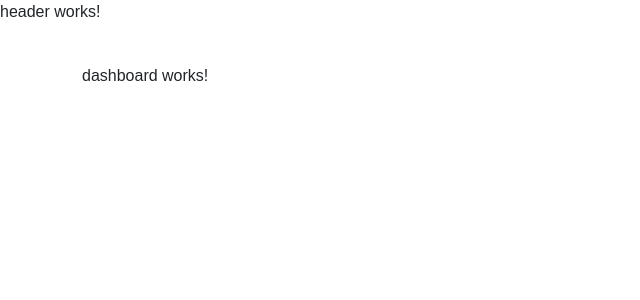
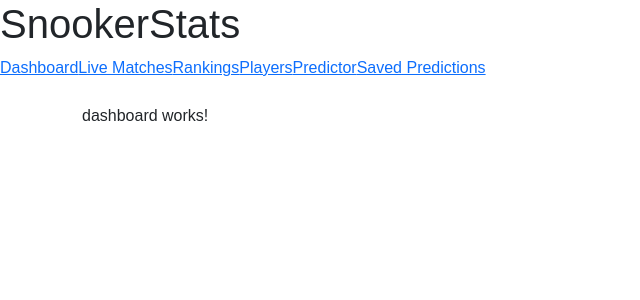
Before and after one commit to WP1ATU/wp1-project-2026-Fragg1e, an Angular app: page / in a window 1280 px wide. Shown: the top 300 px of the page, without its empty margins (0-640 px from the left). Built offline with nearby package versions, Linux system fonts and the light colour scheme.

Commit message:
added basic nav + player model

```diff
--- a/src/app/components/header/header.html
+++ b/src/app/components/header/header.html
@@ -1 +1,12 @@
-<p>header works!</p>
+<header>
+  <h1>SnookerStats</h1>
+
+  <nav>
+    <a routerLink="/">Dashboard</a>
+    <a routerLink="/live">Live Matches</a>
+    <a routerLink="/rankings">Rankings</a>
+    <a routerLink="/players">Players</a>
+    <a routerLink="/predictor">Predictor</a>
+    <a routerLink="/saved">Saved Predictions</a>
+  </nav>
+</header>
--- /dev/null
+++ b/src/app/models/player.ts
@@ -0,0 +1,6 @@
+export interface Player {
+  ID: number;
+  FirstName?: string;
+  LastName?: string;
+  Nationality?: string;
+}
```
Also changed, not shown: src/app/components/header/header.ts (+4 -5 lines).
